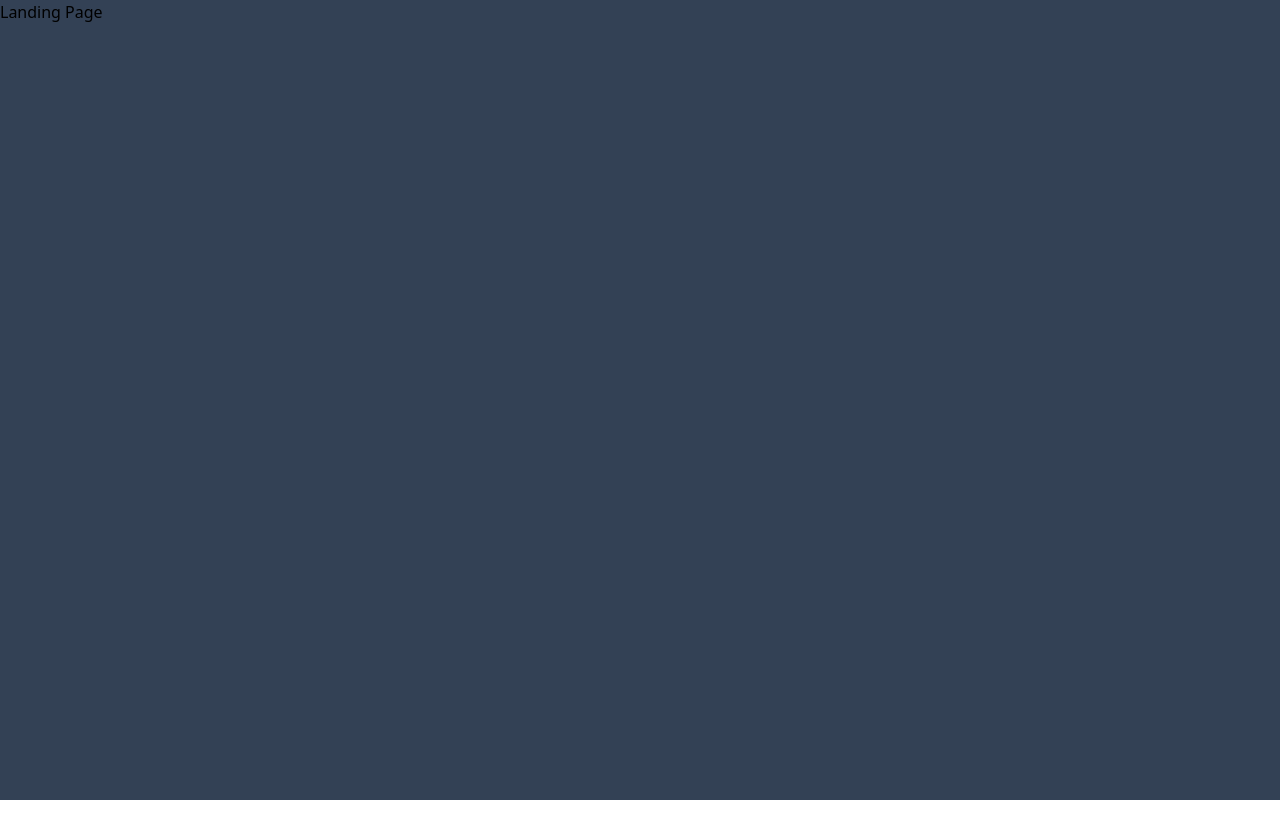
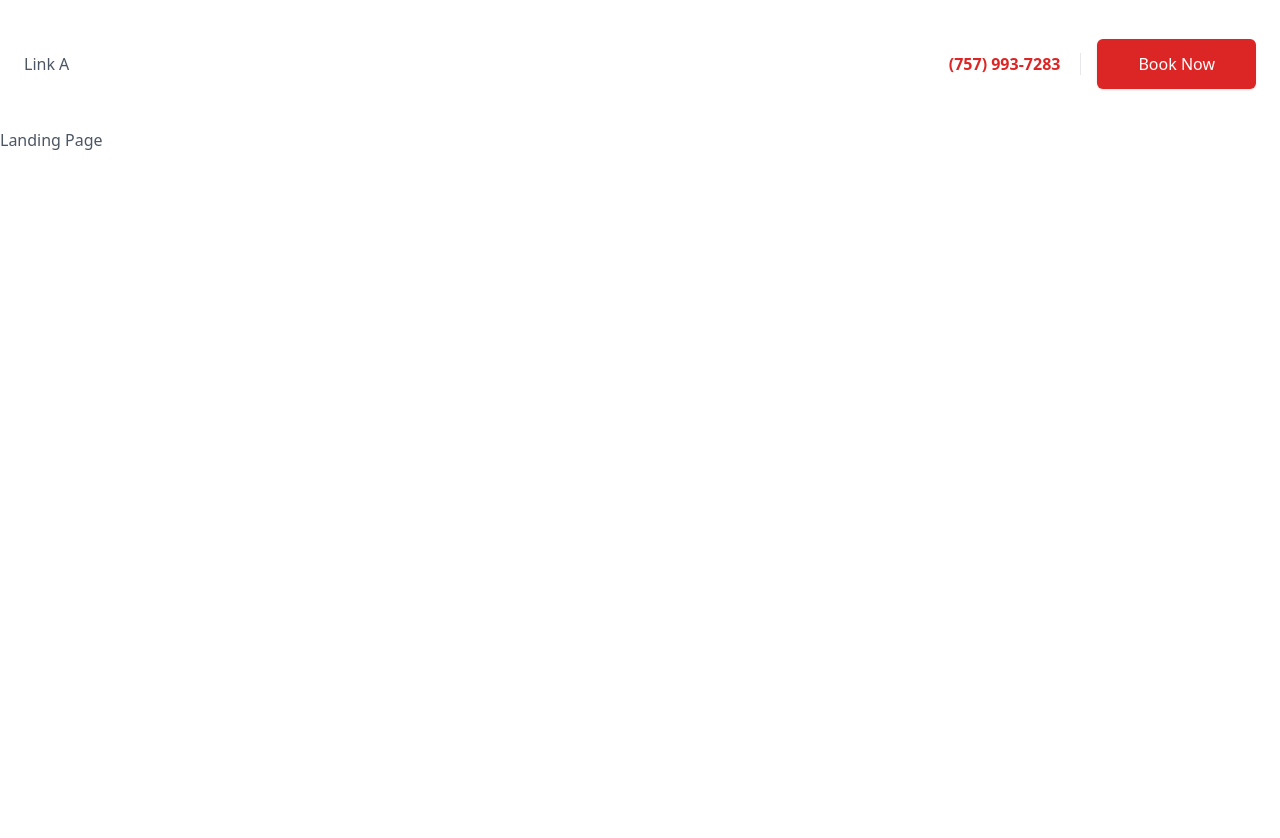
Before and after one commit to robotjeans/grizzlyhauling, a Next.js app: page / in a window 1280 px wide. Shown: the top 838 px of the page. Before the commit the page ends 800 px from the top, so only its background shows below. Built offline with nearby package versions, Linux system fonts and the light colour scheme.

Commit message:
dynamic header

```diff
--- /dev/null
+++ b/components/Header.tsx
@@ -0,0 +1,66 @@
+import Link from 'next/link';
+import { FunctionComponent, useEffect, useState } from 'react';
+
+const Header: FunctionComponent = () => {
+  const [scrolled, setScrolled] = useState<boolean>(false);
+
+  const handleScroll = () => {
+    if (typeof window !== 'undefined') {
+      window.addEventListener('scroll', () =>
+        setScrolled(window.pageYOffset > 200)
+      );
+    }
+  };
+
+  useEffect(() => {
+    window.addEventListener('scroll', handleScroll, { passive: true });
+    return () => window.removeEventListener('scroll', handleScroll);
+  }, []);
+
+  return (
+    <header
+      role="banner"
+      className={`sticky left-0 top-0 right-0 transition-all duration-200 ease-in-out bg-transparent z-50 lg:py-6 py-2 ${
+        scrolled ? 'bg-white lg:py-2' : ''
+      }`}
+    >
+      <div className="container">
+        <div className="flex justify-between w-full h-full">
+          <div className="mr-12 lg:justify-center md:flex">
+            <div className="inline-flex items-center h-16 md:justify-between md:h-20">
+              <Link href="/">
+                <a className="block w-32 contain">Link A</a>
+              </Link>
+            </div>
+          </div>
+          <div className="items-center flex-grow hidden lg:flex"></div>
+          <div className="items-center justify-end hidden space-x-4 lg:flex">
+            <Link href="tel:7579937283">
+              <a className="w-auto py-3 font-semibold whitespace-pre hover:underline">
+                <span className="pr-5 border-r text-red-600 border-grey">
+                  (757) 993-7283
+                </span>
+              </a>
+            </Link>
+            <button
+              type="button"
+              className="block w-full rounded-md border border-transparent px-5 py-3 bg-red-600 text-base font-medium text-white shadow hover:bg-red-700 focus:outline-none focus:ring-2 focus:ring-red-500 focus:ring-offset-2 sm:px-10"
+            >
+              Book Now
+            </button>
+          </div>
+          <div className="z-50 flex items-center justify-center lg:hidden">
+            <button className="z-50 flex items-center cursor-pointer focus:outline-none tg-hamburger">
+              <div className="relative inline-block align-middle">
+                <span className="absolute left-0 bg-black rounded-none"></span>
+                <span className="absolute left-0 bg-black rounded-none"></span>
+              </div>
+            </button>
+          </div>
+        </div>
+      </div>
+    </header>
+  );
+};
+
+export default Header;
--- a/components/Layout.tsx
+++ b/components/Layout.tsx
@@ -1,4 +1,5 @@
 import { FunctionComponent, ReactNode } from 'react';
+import Header from './Header';
 import SEO from './SEO';
 
 type Props = {
@@ -10,7 +11,7 @@ const Layout: FunctionComponent<Props> = ({ children, title }) => {
   return (
     <>
       <SEO title={title} />
-      <header></header>
+      <Header />
       {children}
       <footer></footer>
     </>
--- a/pages/_document.tsx
+++ b/pages/_document.tsx
@@ -16,7 +16,7 @@ class AppDocument extends Document {
     return (
       <Html lang="en">
         <Head />
-        <body>
+        <body className="text-gray-600">
           <Main />
           <NextScript />
         </body>
--- a/pages/index.tsx
+++ b/pages/index.tsx
@@ -4,7 +4,7 @@ import Layout from '../components/Layout';
 const Landing: NextPage = () => {
   return (
     <Layout>
-      <div className="w-screen h-screen bg-slate-700">
+      <div className="h-screen min-h-[1000px]">
         <h3>Landing Page</h3>
       </div>
     </Layout>
--- a/styles/global.css
+++ b/styles/global.css
@@ -1,9 +1,3 @@
 @tailwind base;
 @tailwind components;
 @tailwind utilities;
-
-@layer base {
-    body {
-        @apply text-black
-    }
-}
--- a/tailwind.config.js
+++ b/tailwind.config.js
@@ -1,9 +1,23 @@
 module.exports = {
+  mode: 'jit',
   content: [
     './pages/**/*.{js,ts,jsx,tsx}',
     './components/**/*.{js,ts,jsx,tsx}',
   ],
   theme: {
+    container: {
+      center: true,
+      padding: '1.5rem',
+    },
+    screens: {
+      sm: '640px',
+
+      md: '768px',
+
+      lg: '1024px',
+
+      xl: '1280px',
+    },
     extend: {},
   },
   plugins: [],
```
